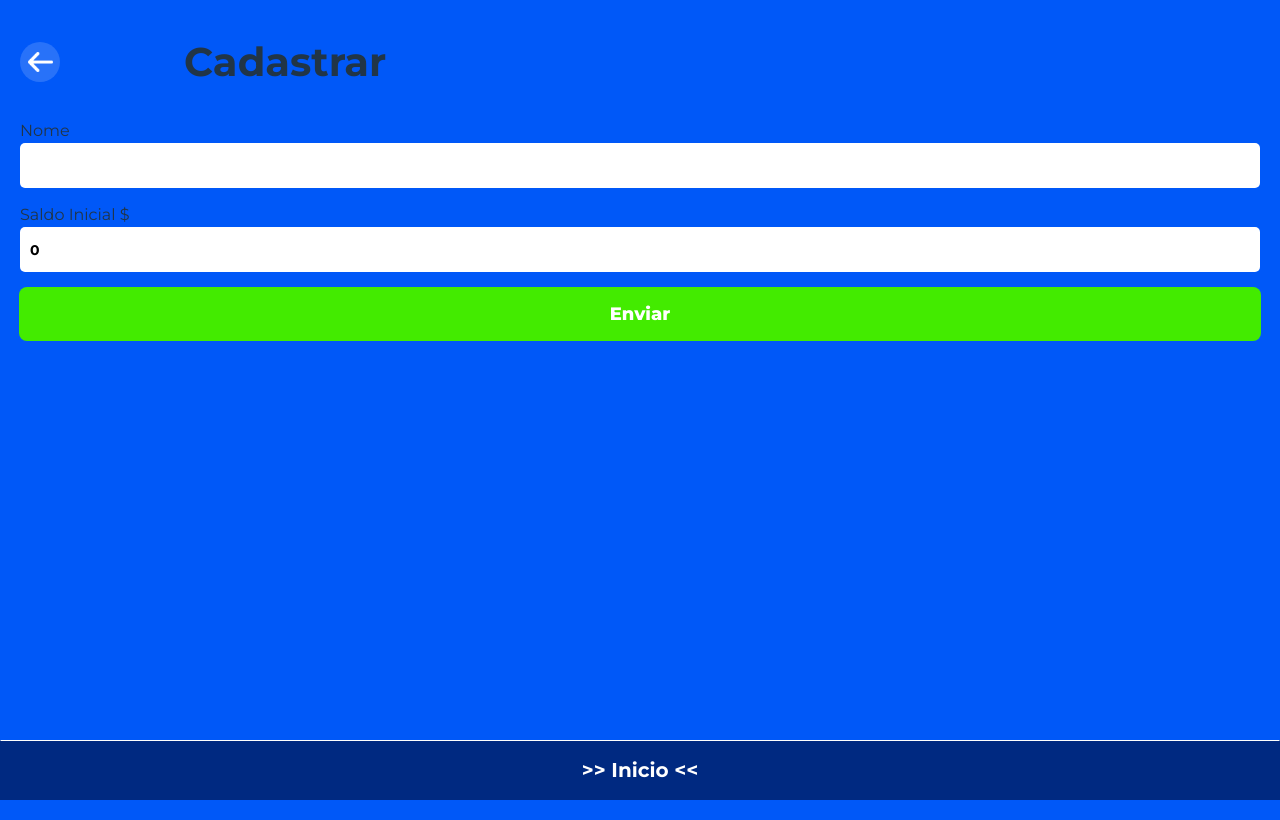
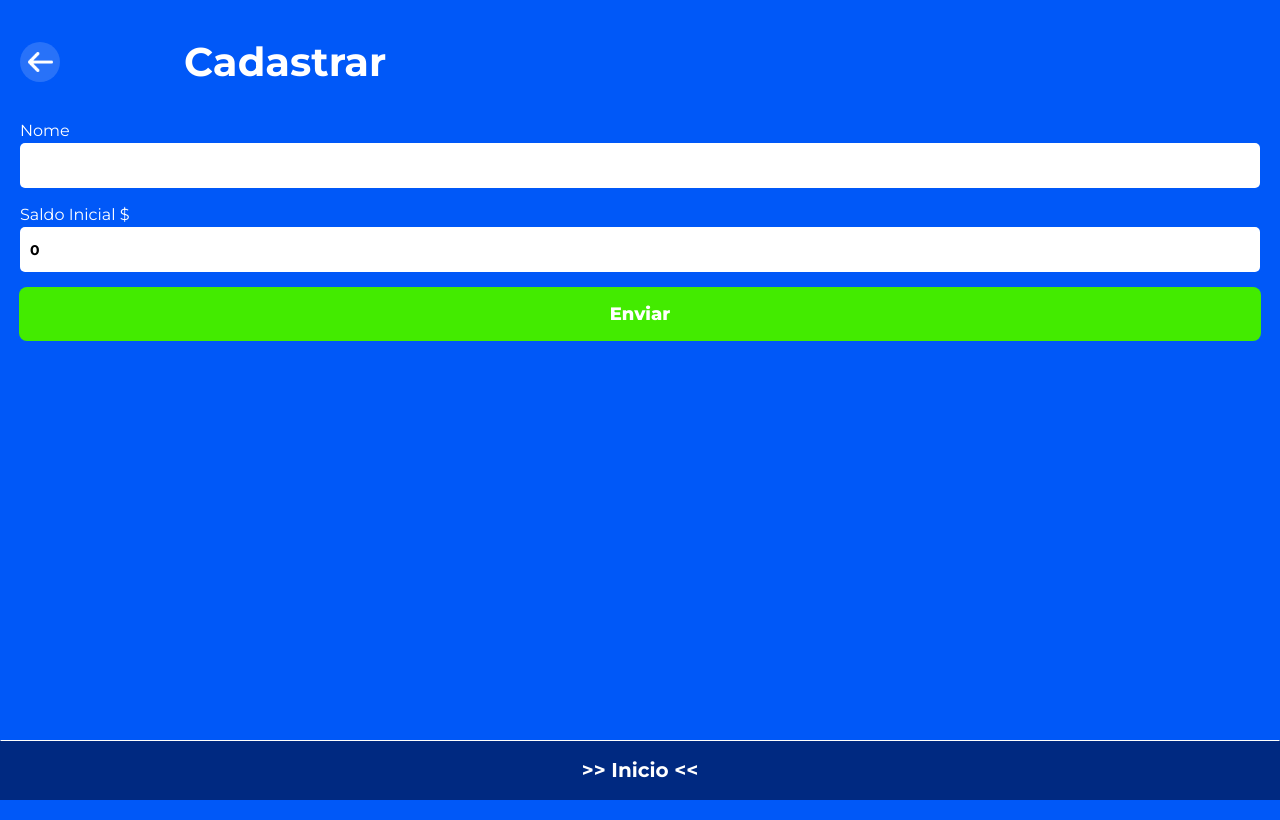
Before and after one commit to jadsoncerqueira/ja-banck, a React (Vite) app: page /cadastrar in a window 1280 px wide. Built offline with nearby package versions, Linux system fonts and the light colour scheme; no server answers.

Commit message:
Update App.css

```diff
--- a/src/App.css
+++ b/src/App.css
@@ -124,6 +124,7 @@
   flex-direction: column;
   text-align: start;
   margin: 0 20px;
+  color: white;
 }
 
 .label-nome input, .label-saldo input {
@@ -170,6 +171,7 @@
   font-weight: 800;
   font-size: 18px;
   border-radius: 8px;
+  color: white;
 }
 
 .btn-debito {
@@ -179,6 +181,7 @@
   font-weight: 800;
   font-size: 18px;
   border-radius: 8px;
+  color: white;
 }
 
 .input-set {
@@ -249,6 +252,7 @@
 
 .header h1 {
   margin: 0 10%;
+  color: white;
 }
 
 .p-btn {
```
